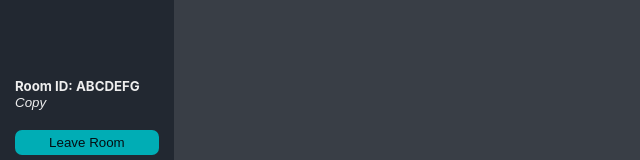
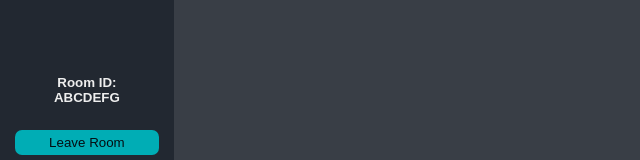
Before and after one commit to kpsr01/CollabNCode, a React (Create React App) app: page /editor/1 in a window 1280 px wide. Shown: the part 636-796 px from the top of the page, without its empty margins (0-640 px from the left). Built offline with nearby package versions, Linux system fonts and the light colour scheme.

Commit message:
changes in editor (sidebar)

```diff
--- a/package.json
+++ b/package.json
@@ -5,6 +5,8 @@
   "dependencies": {
     "@emotion/react": "^11.13.3",
     "@emotion/styled": "^11.13.0",
+    "@fortawesome/fontawesome-svg-core": "^6.6.0",
+    "@fortawesome/react-fontawesome": "^0.2.2",
     "@mui/icons-material": "^6.0.0",
     "@mui/material": "^6.0.0",
     "@testing-library/jest-dom": "^5.17.0",
--- a/src/pages/Editor/Editor.css
+++ b/src/pages/Editor/Editor.css
@@ -37,7 +37,8 @@
   border: none;
   color: #EEEEEE;
   margin: 0;
-  padding: 0;
+  font-weight: 700;
+  padding: 5px 10px;
   cursor: pointer;
 }
 
--- a/src/pages/Editor/Editor.jsx
+++ b/src/pages/Editor/Editor.jsx
@@ -1,6 +1,7 @@
 import React, {useState} from 'react'
 import './Editor.css'
 import Connected from '../../components/Connected';
+
 
 function Editor() {
   const [connectedlist,setconnectedlist] =useState([
@@ -25,7 +26,7 @@ function Editor() {
               ))}
             </div>
             <div className="btns">
-              <h5>Room ID: ABCDEFG <span><button className='copy'><i>Copy</i></button></span></h5>
+              <button className='copy'>Room ID: ABCDEFG</button>
               <button className='leave'>Leave Room</button>
             </div>
           </div>
```
Also changed, not shown: 1 other file (tests, documents, lock files or other folders).
